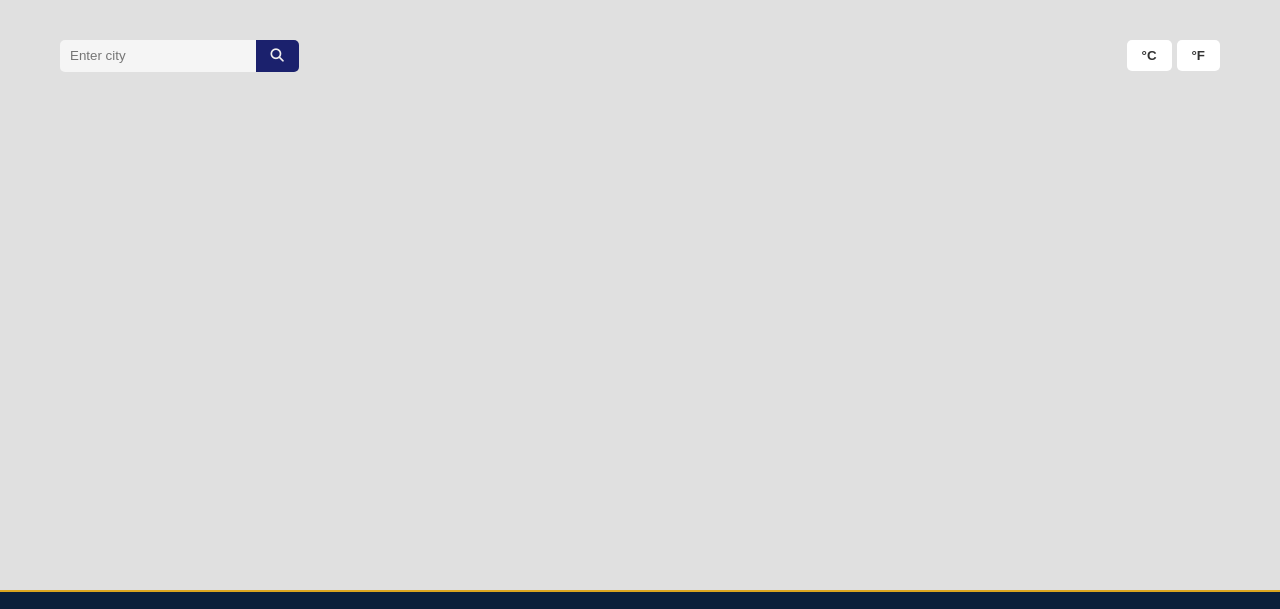
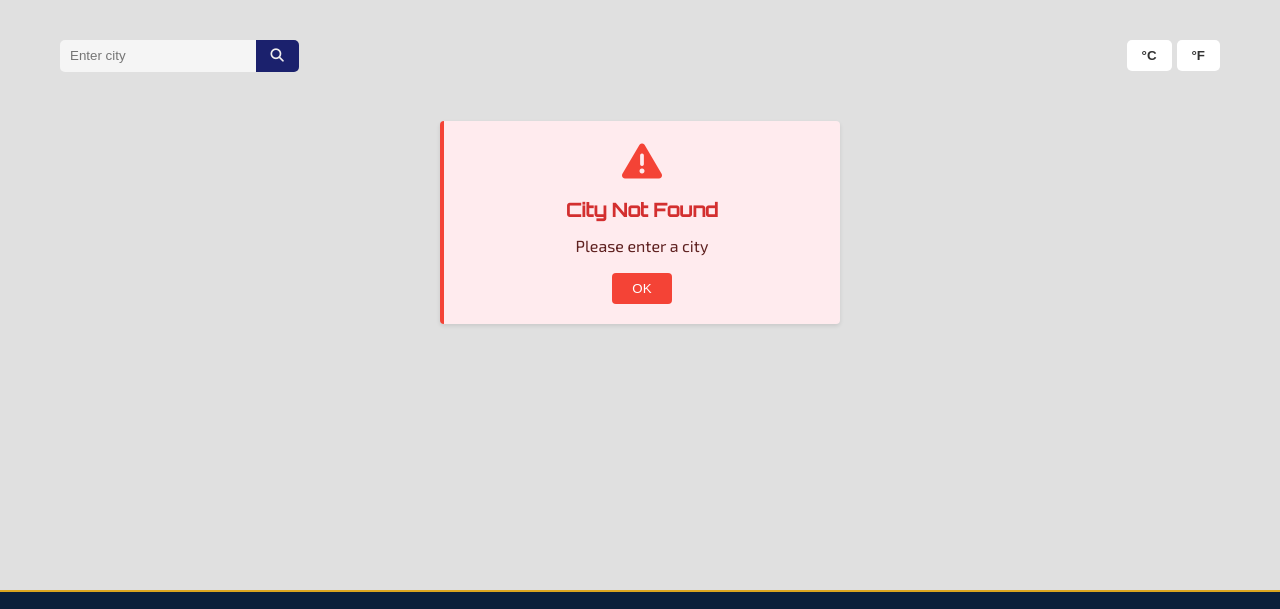
Before and after one commit to Samuel2006-lakamo/Weather-app, a plain HTML site: page index.html in a window 1280 px wide. Both pictures are taken after a click on the button 277 px from the left and 125 px from the top of the page. Shown: the part 70-679 px from the top of the page. Drawn offline with nearby package versions, Linux system fonts and the light colour scheme.

Commit message:
add a error message

```diff
--- a/css/index.css
+++ b/css/index.css
@@ -145,6 +145,49 @@ h3 {
 .right-tool button:hover:not(.active) {
   background: #d0d0d0;
 }
+.error-card {
+  background: #ffebee;
+  border-left: 4px solid #f44336;
+  padding: 20px;
+  margin: 20px auto;
+  max-width: 400px;
+  text-align: center;
+  border-radius: 4px;
+  box-shadow: 0 2px 4px rgba(0,0,0,0.1);
+  display: flex;
+  flex-direction: column;
+  align-items: center;
+}
+
+.error-card i {
+  color: #f44336;
+  font-size: 2.5rem;
+  margin-bottom: 15px;
+}
+
+.error-card h3 {
+  color: #d32f2f;
+  margin: 0 0 10px;
+}
+
+.error-card p {
+  color: #5f2120;
+  margin-bottom: 15px;
+}
+
+.dismiss-btn {
+  background: #f44336;
+  color: white;
+  border: none;
+  padding: 8px 20px;
+  border-radius: 4px;
+  cursor: pointer;
+}
+
+.hidden {
+  display: none !important;
+}
+
 /* ===== Weather Body ===== */
 .body {
     display: grid;
--- a/index.html
+++ b/index.html
@@ -54,12 +54,19 @@
                             °C
                         </button>
                         <button class="fahrenheit">°F</button>
-
                     </div>
                 </div>
                 <div class="container">
                     <div class="loader"></div>
+
                 </div>
+
+                    <div class="error-card hidden">
+  <i class="fas fa-exclamation-triangle"></i>
+  <h3>City Not Found</h3>
+  <p>Please check the city name and try again</p>
+  <button class="dismiss-btn">OK</button>
+</div>
             </section>
 
             <section class="footer">
--- a/js/index.js
+++ b/js/index.js
@@ -2,8 +2,25 @@
 let celsiusBtn = document.querySelector(".celsius");
 let fahrenheitBtn = document.querySelector(".fahrenheit");
 let currentUnit = "celsius";
+const errorCard = document.querySelector(".error-card");
+const dismissBtn = document.querySelector(".dismiss-btn");
+
+// Show error function
+function showError(message = "Please check the city name and try again") {
+    errorCard.querySelector("p").textContent = message;
+    errorCard.classList.remove("hidden");
+}
+
+// Hide error function
+function hideError() {
+    errorCard.classList.add("hidden");
+}
+
+// Dismiss button handler
+dismissBtn.addEventListener("click", hideError);
+
 const searchBtn = document.getElementById("search-btn");
-console.log("hello world");
+
 const cityInput = document.getElementById("city-input");
 let map;
 async function weatherData(city) {
@@ -15,10 +32,15 @@ async function weatherData(city) {
             `https://api.openweathermap.org/data/2.5/weather?q=${city}&appid=${API_KEY}&units=metric`
         );
         const data = await response.json();
-
+        if (!response.ok) {
+            showError("City not found. please enter a valid city");
+            return null;
+        }
         return data;
     } catch (err) {
         console.error("Error:", err);
+        showError("Can't fetch City,Check internet Try again later");
+        return null;
     } finally {
         loader.style.display = "none";
     }
@@ -52,7 +74,8 @@ celsiusBtn.addEventListener("click", async () => {
 
     const city = cityInput.value.trim();
     if (city) {
-        document.querySelector(".container").innerHTML = '<div class="loader"></div>';
+        document.querySelector(".container").innerHTML =
+            '<div class="loader"></div>';
         const data = await weatherData(city, "metric");
         renderHtml(data);
     }
@@ -67,12 +90,12 @@ fahrenheitBtn.addEventListener("click", async () => {
 
     const city = cityInput.value.trim();
     if (city) {
-        document.querySelector(".container").innerHTML = '<div class="loader"></div>';
+        document.querySelector(".container").innerHTML =
+            '<div class="loader"></div>';
         const data = await weatherData(city, "imperial");
         renderHtml(data);
     }
 });
-
 
 function renderHtml(data) {
     console.log(data);
@@ -96,19 +119,33 @@ function renderHtml(data) {
       <p class="city-date">${dateTimeString}</p>
       <h3 class="city-name-country">${data.sys.country}, ${data.name}</h3>
       <p class="comment">
-        Feels like ${currentUnit === 'celsius' ? data.main.feels_like.toFixed(0) : (data.main.feels_like * 9/5 + 32).toFixed(0)}${currentUnit === 'celsius' ? '°C' : '°F'}. ${data.weather[0].main}, ${data.weather[0].description}
+        Feels like ${
+            currentUnit === "celsius"
+                ? data.main.feels_like.toFixed(0)
+                : ((data.main.feels_like * 9) / 5 + 32).toFixed(0)
+        }${currentUnit === "celsius" ? "°C" : "°F"}. ${data.weather[0].main}, ${
+            data.weather[0].description
+        }
       </p>
       <div class="weather-data">
         <div>
           <img src="${iconUrl}" class="weather-icon">
         </div>
-        <p>${currentUnit === 'celsius' ? data.main.temp.toFixed(0) : (data.main.temp * 9/5 + 32).toFixed(0)}${currentUnit === 'celsius' ? '°C' : '°F'}</p>
+        <p>${
+            currentUnit === "celsius"
+                ? data.main.temp.toFixed(0)
+                : ((data.main.temp * 9) / 5 + 32).toFixed(0)
+        }${currentUnit === "celsius" ? "°C" : "°F"}</p>
       </div>
       <hr />
       <div>
         <p>Humidity: ${data.main.humidity}%</p>
 
-<p>Wind Speed: ${currentUnit === 'celsius' ? data.wind.speed + ' m/s' : (data.wind.speed * 2.237).toFixed(1) + ' mph'}</p>
+<p>Wind Speed: ${
+        currentUnit === "celsius"
+            ? data.wind.speed + " m/s"
+            : (data.wind.speed * 2.237).toFixed(1) + " mph"
+    }</p>
         <p>Visibility: ${(data.visibility / 1000).toFixed(1)} km</p>
       </div>
     </div>
@@ -125,12 +162,15 @@ function renderHtml(data) {
 
 searchBtn.addEventListener("click", async () => {
     const city = cityInput.value.trim();
+    document.querySelector(".container").innerHTML = '';
     if (!city) {
         console.log("pls enter city name");
-        return;
+        showError("Please enter a city");
+        return null;
     }
     document.querySelector(".container").innerHTML = `<div class="loader">
     </div>`;
+    hideError();
     const getWeatherData = await weatherData(city);
     renderHtml(getWeatherData);
 });
@@ -139,9 +179,14 @@ cityInput.addEventListener("keypress", async e => {
         const city = cityInput.value.trim();
         if (!city) {
             alert("Please enter a city name");
-            return;
+            showError("please enter a city.")
+            return null;
         }
+        document.querySelector(".container").innerHTML = `<div class="loader">
+    </div>`;
+    hideError();
         const weatherDataResponse = await weatherData(city);
+
         renderHtml(weatherDataResponse);
     }
 });
```
